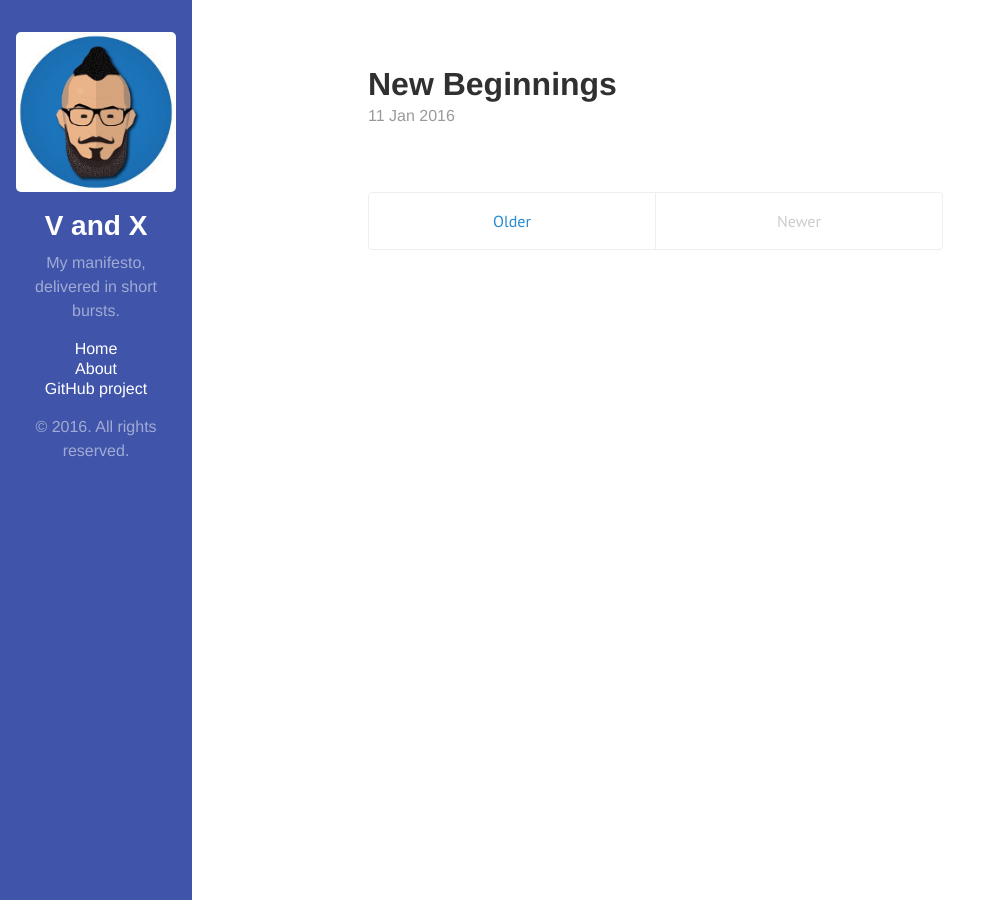
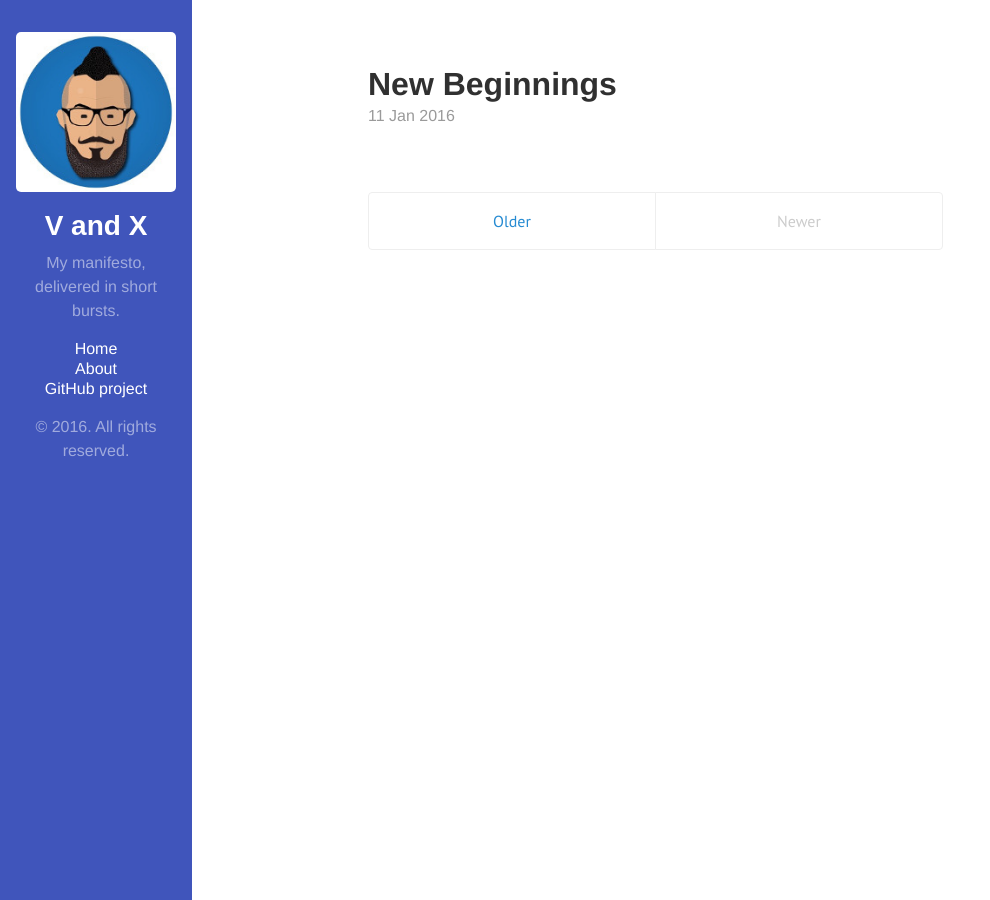
Before and after one commit to TimBanks/timbanks.github.io, a Jekyll site: the page built from index.html, in a window 1280 px wide. Shown: the whole page, without its empty margins (0-990 px from the left). Built offline with Jekyll 4.4.1, drawn with Linux system fonts in a browser that asks for light colours; the list of posts is cut into pages by our own code.

Commit message:
sidebar work

```diff
--- a/public/css/hyde.css
+++ b/public/css/hyde.css
@@ -60,7 +60,7 @@
   text-align: center;
   padding: 2rem 1rem;
   color: rgba(255,255,255,.5);
-  background-color: #4055aa;
+  background-color: #4055bb;
 }
 @media (min-width: 48em) {
   .sidebar {
```
